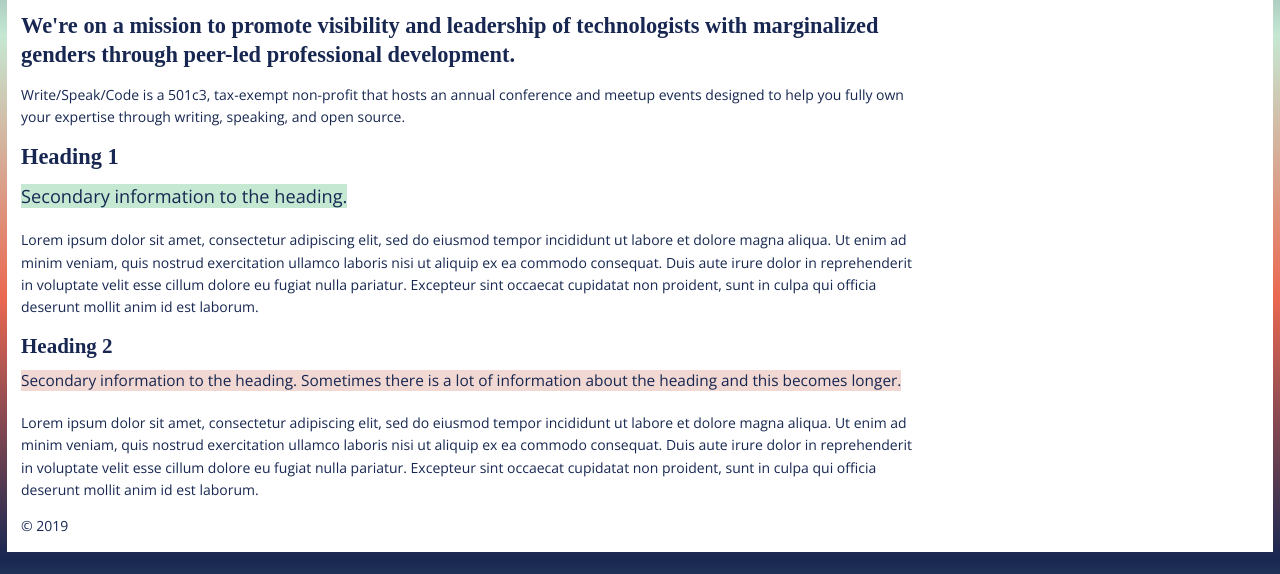
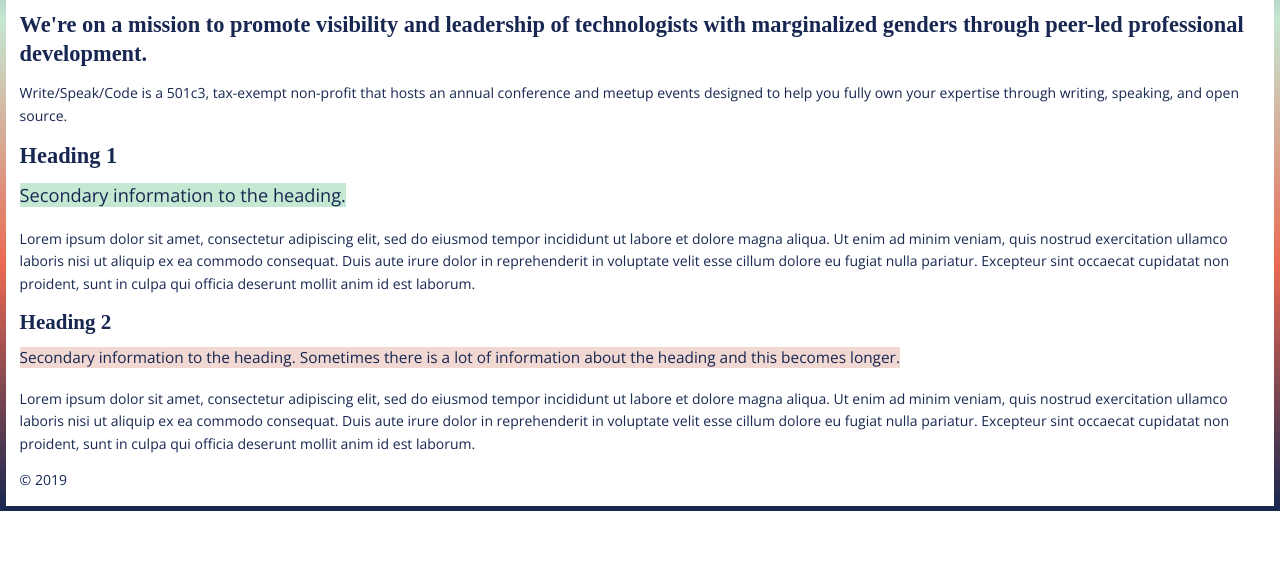
Before and after one commit to WriteSpeakCode/writespeakcode.com, a Gatsby site: page / in a window 1280 px wide. Shown: the part 226-800 px from the top of the page. Built offline with nearby package versions, Linux system fonts and the light colour scheme; Gatsby itself is replaced by a stand-in of ours; a web font is replaced by a local one.

Commit message:
Update default layout

```diff
--- a/src/layouts/base.css
+++ b/src/layouts/base.css
@@ -38,13 +38,6 @@ body {
   font-size: 14px;
   line-height: 1.6;
   color: var(--navy);
-  background-color: var(--navy);
-  background: linear-gradient(
-    var(--navy),
-    var(--mint),
-    var(--orange),
-    var(--navy)
-  );
   @media (--medium) {
     font-size: 16px;
   }
--- a/src/layouts/default/default.module.css
+++ b/src/layouts/default/default.module.css
@@ -1,8 +1,14 @@
-.background {
-  background-color: var(--white);
-  margin: 0.5em;
+.gradientBg {
+  background-color: var(--navy);
+  background: linear-gradient(
+    var(--navy),
+    var(--mint),
+    var(--orange),
+    var(--navy)
+  );
+  padding: 0.4em;
 }
-.container {
-  max-width: 900px;
+.whiteBg {
+  background: var(--white);
   padding: 1em;
 }
--- a/src/layouts/default/index.js
+++ b/src/layouts/default/index.js
@@ -26,8 +26,8 @@ const Layout = ({ children }) => (
       }
     `}
     render={data => (
-      <div className={styles.background}>
-        <div className={styles.container}>
+      <div className={styles.gradientBg}>
+        <div className={styles.whiteBg}>
           <Header siteTitle={data.site.siteMetadata.title} />
           <main>{children}</main>
           <footer>© {new Date().getFullYear()}</footer>
```
